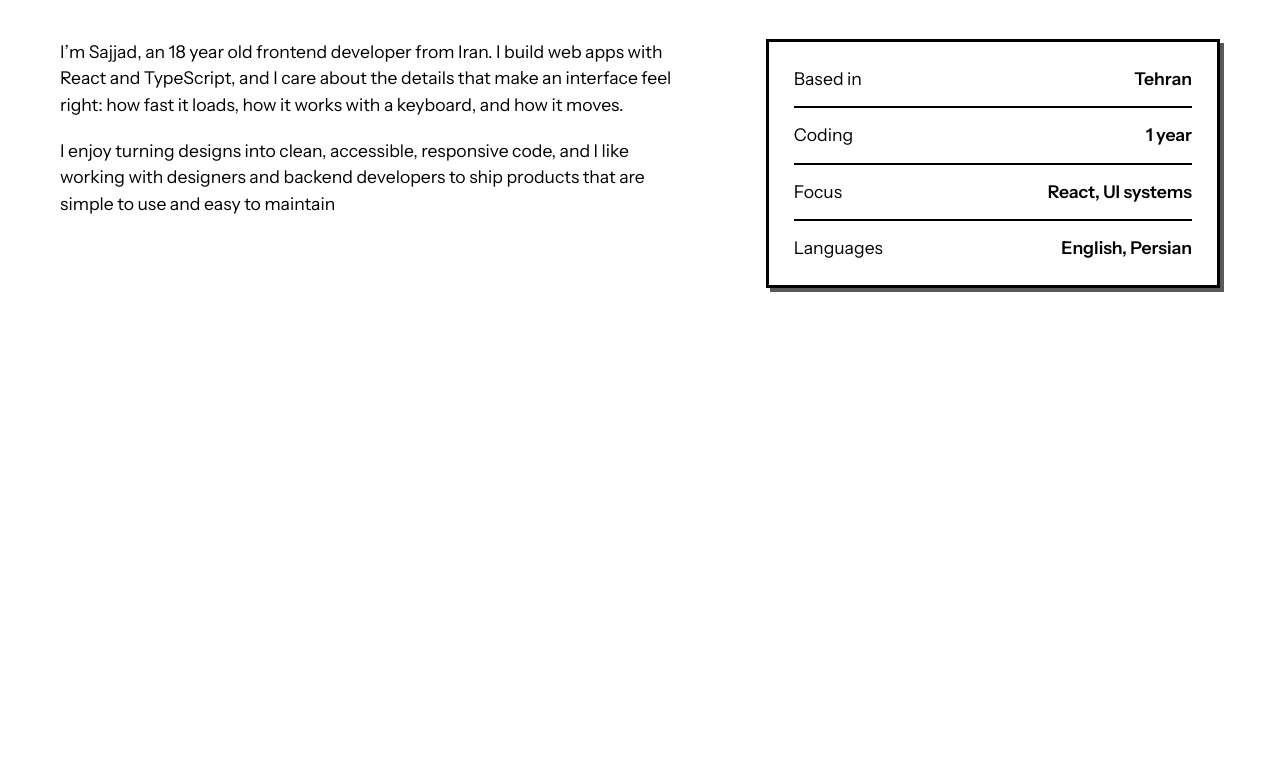
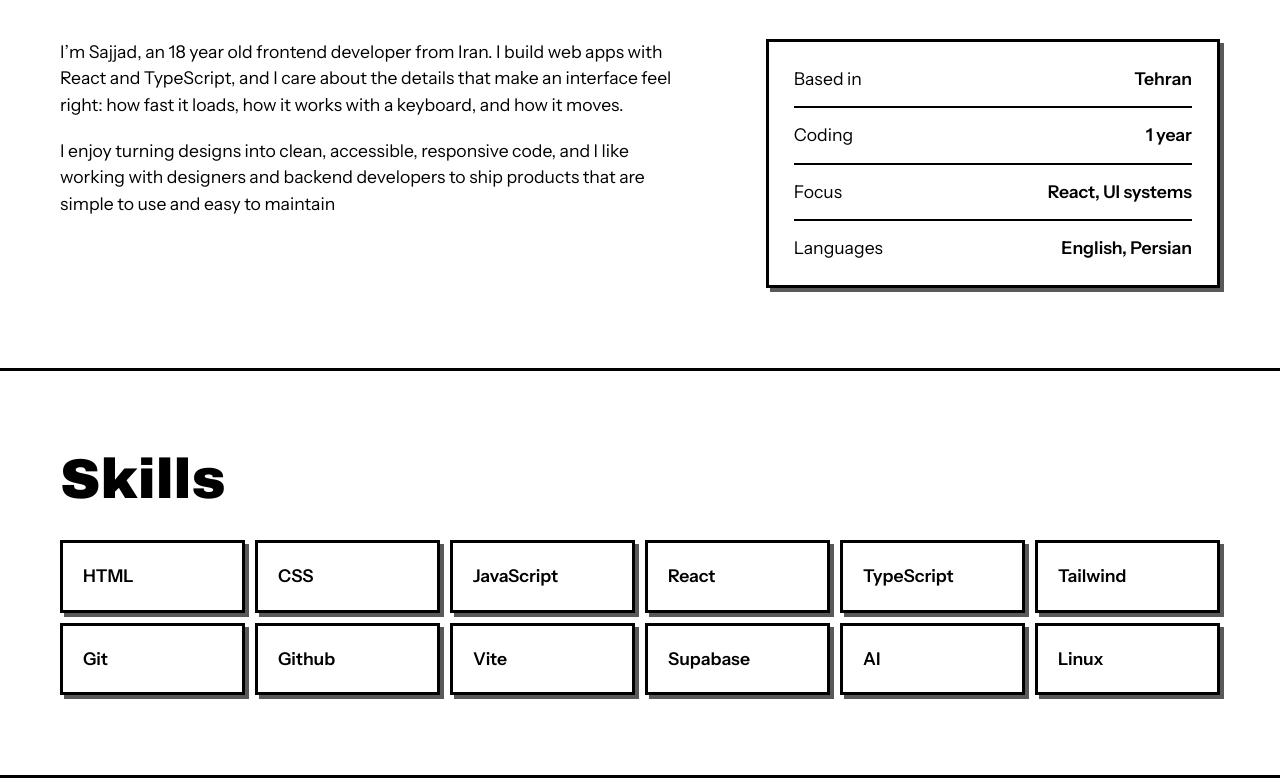
Before and after one commit to SajjadR17/My-New-Portfolio, a React (Vite) app: page / in a window 1280 px wide. Shown: the part 859-1637 px from the top of the page. Before the commit the page ends 1227 px from the top, so only its background shows below. Built offline with nearby package versions, Linux system fonts and the light colour scheme.

Commit message:
feat: add Skills Section

```diff
--- a/index.html
+++ b/index.html
@@ -8,9 +8,11 @@
       name="google-site-verification"
       content="Q_ydOtODirp-miAy2zI8R3nH1vEGcjxGMLE8UCU09bI"
     />
+    <meta name="robots" content="max-image-preview:none">
 
     <!-- Icons -->
-    <link rel="icon" href="/favicon.ico" />
+    <link rel="icon" href="/favicon.ico" type="image/png"/>
+    <link rel="icon" href="/favicon.ico" type="image/svg+xml"/>
     <link rel="apple-touch-icon" href="/favicon.ico" />
 
     <!-- Fonts -->
--- a/src/App.jsx
+++ b/src/App.jsx
@@ -15,8 +15,8 @@ function App() {
         <HeroSec />
         <Marquee />
         <AboutMe />
-        {/* <Skills />
-        <Projects />
+        <Skills />
+        {/* <Projects />
         <ContactMe />
         <Footer /> */}
       </main>
--- a/src/components/Skills.jsx
+++ b/src/components/Skills.jsx
@@ -1,5 +1,76 @@
+import "../styles/skills.css";
+import gsap from "gsap";
+import { ScrollTrigger } from "gsap/ScrollTrigger";
+import { useGSAP } from "@gsap/react";
+import { useRef } from "react";
+
+gsap.registerPlugin(ScrollTrigger, useGSAP);
+
 function Skills() {
-  return <div>Skills</div>;
+  const root = useRef(null);
+
+  const SKILLS = [
+    "HTML",
+    "CSS",
+    "JavaScript",
+    "React",
+    "TypeScript",
+    "Tailwind",
+    "Git",
+    "Github",
+    "Vite",
+    "Supabase",
+    "AI",
+    "Linux",
+  ];
+
+  useGSAP(
+    () => {
+      const mm = gsap.matchMedia();
+
+      mm.add("(prefers-reduced-motion: no-preference)", () => {
+        gsap
+          .timeline({
+            scrollTrigger: {
+              trigger: root.current,
+              start: "top 75%",
+              once: true,
+            },
+            defaults: {
+              ease: "power3.out",
+            },
+          })
+          .fromTo(
+            ".skills-title",
+            { clipPath: "inset(0 100% 0 0)" },
+            { clipPath: "inset(0 0% 0 0)", duration: 0.7 },
+          )
+          .from(
+            ".skill-card",
+            { y: 24, opacity: 0, duration: 0.2, stagger: 0.15 },
+            "-=0.3",
+          );
+      });
+
+      return () => mm.revert();
+    },
+    { scope: root },
+  );
+
+  return (
+    <section id="skills-sec" ref={root}>
+      <div className="skills container">
+        <h2 className="skills-title">Skills</h2>
+        <ul className="skills-list">
+          {SKILLS.map((skill) => (
+            <li className="skill-card card" key={skill}>
+              {skill}
+            </li>
+          ))}
+        </ul>
+      </div>
+    </section>
+  );
 }
 
 export default Skills;
--- /dev/null
+++ b/src/styles/skills.css
@@ -0,0 +1,34 @@
+#skills-sec {
+  padding: 80px 0;
+  border-top: var(--border-width) solid var(--text-primary);
+  border-bottom: var(--border-width) solid var(--text-primary);
+}
+
+.skills {
+  display: flex;
+  flex-direction: column;
+  gap: 30px;
+}
+
+.skills-list {
+  display: grid;
+  grid-template-columns: repeat(6, 1fr);
+  gap: 10px;
+}
+
+.skill-card {
+  padding: 20px;
+  font-weight: 600;
+}
+
+@media (max-width: 800px) {
+  .skills-list {
+    grid-template-columns: repeat(4, 1fr);
+  }
+}
+
+@media (max-width: 600px) {
+  .skills-list {
+    grid-template-columns: repeat(2, 1fr);
+  }
+}
```
Also changed, not shown: public/og-image.png, 1 other file (tests, documents, lock files or other folders).
